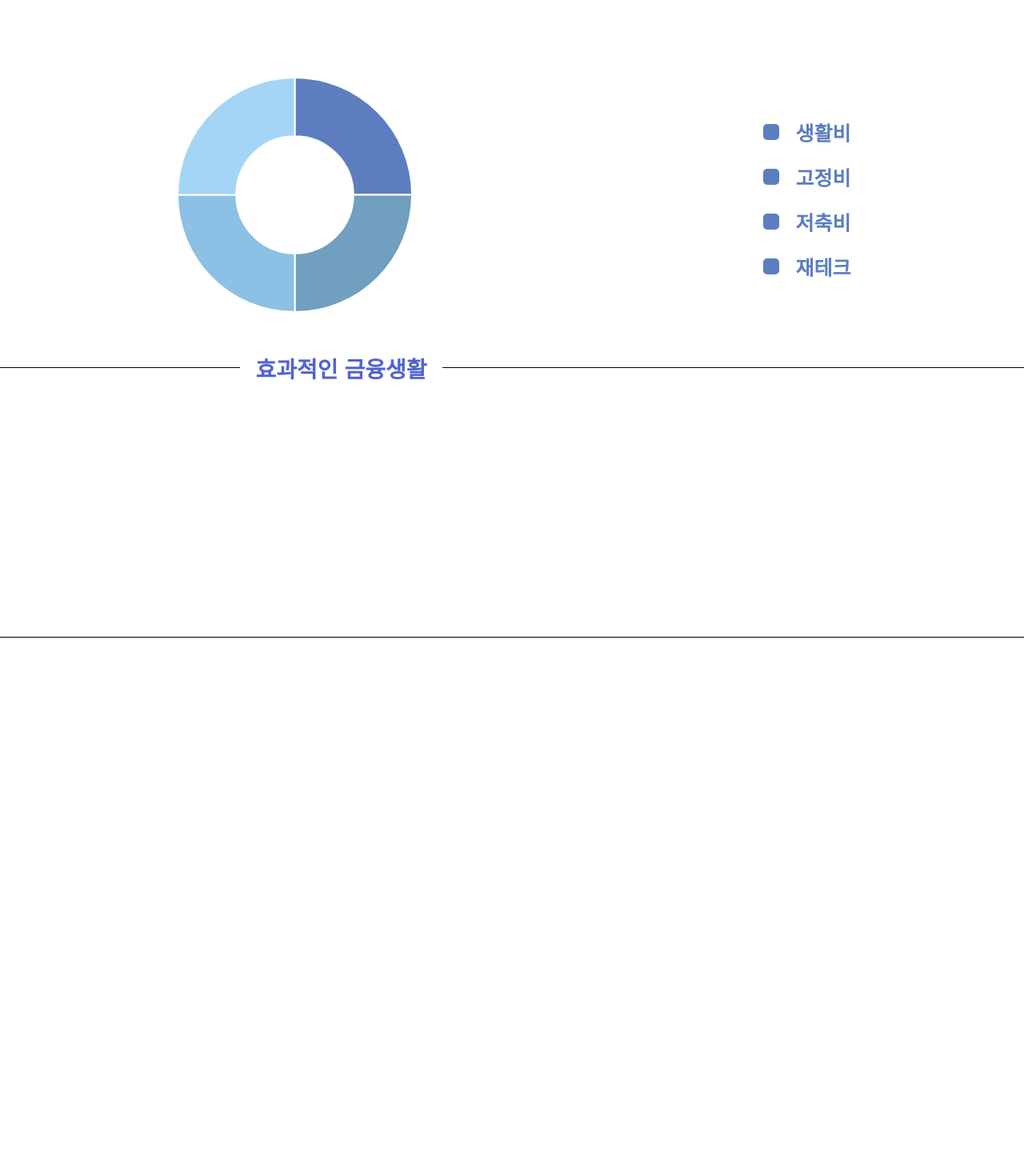
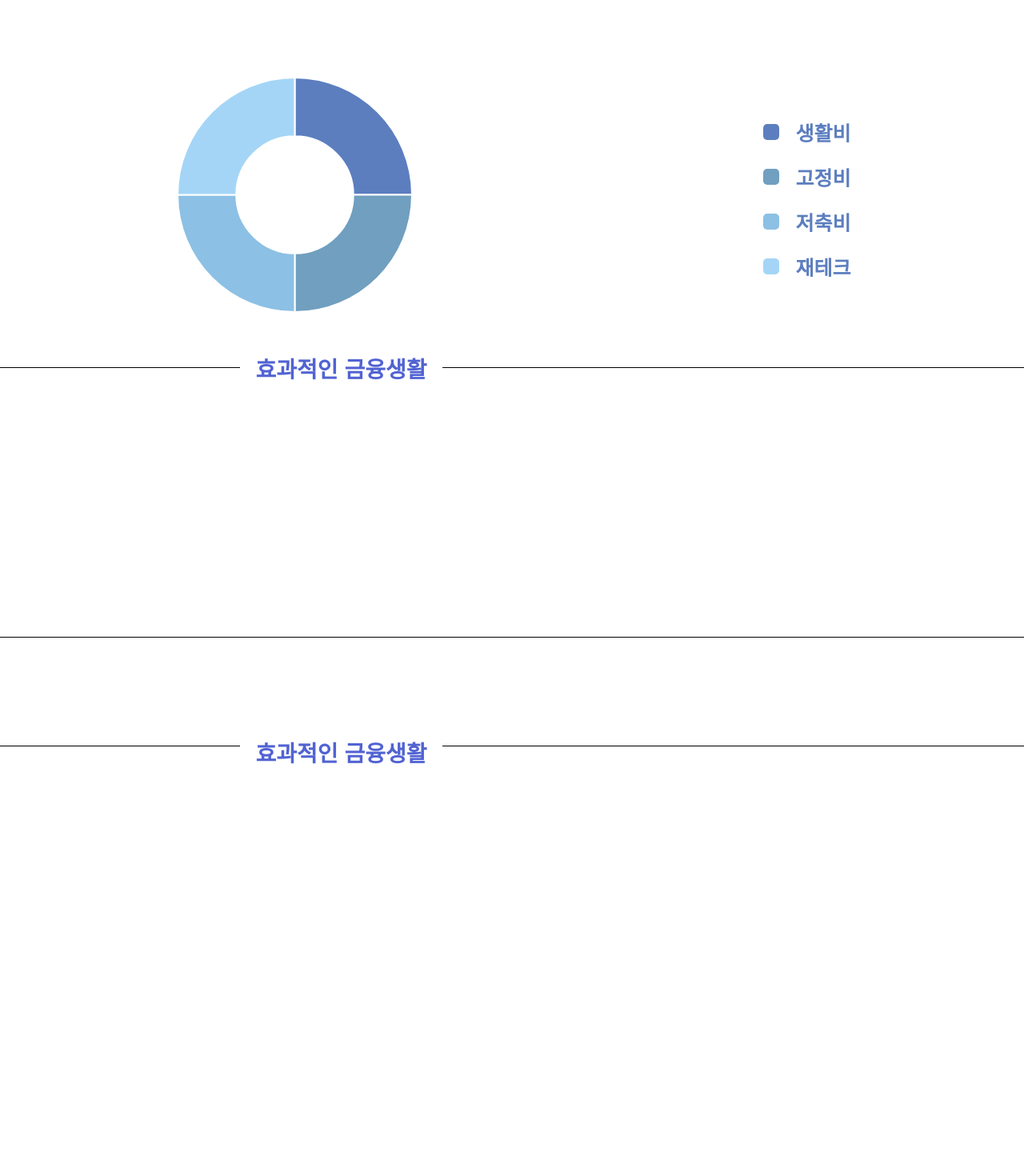
Before and after one commit to dsm-ssul/SSUL-FE, a React (Create React App) app: page /main in a window 1280 px wide. Shown: the part 80-1550 px from the top of the page at 80% size. Before the commit the page ends 927 px from the top, so only its background shows below. Built offline with nearby package versions, Linux system fonts and the light colour scheme; a web font is replaced by a local one.

Commit message:
Header 및 MainPage 수정
- Header 밑줄 없엠

```diff
--- a/src/components/Header/index.jsx
+++ b/src/components/Header/index.jsx
@@ -4,6 +4,7 @@ import * as S from "./style.js";
 
 const getNavLinkStyle = ({ isActive }) => ({
   color: isActive ? "#4F63D2" : "black",
+  textDecoration: "none",
 });
 
 function Header() {
--- a/src/pages/MainPage.jsx
+++ b/src/pages/MainPage.jsx
@@ -15,32 +15,24 @@ export const MainPage = () => {
         ],
     };
 
-    const Options = {};
+    const options = {};
+
+    const colors = ["#5C7EBF", "#709FBF", "#8CC0E4", "#A4D5F6"];
 
     return(
         <>
             <Header/>
             <MainContainer>
                 <Main>
-                    <Doughnut data={data} options={Options}></Doughnut>
+                    <Doughnut data={data} options={options}></Doughnut>
                 </Main>
                 <ListSquareContainer>
-                    <ListContainer>
-                        <Square/>
-                        <Font>생활비</Font>
-                    </ListContainer>
-                    <ListContainer>
-                        <Square/>
-                        <Font>고정비</Font>
-                    </ListContainer>
-                    <ListContainer>
-                        <Square/>
-                        <Font>저축비</Font>
-                    </ListContainer>
-                    <ListContainer>
-                        <Square/>
-                        <Font>재테크</Font>
-                    </ListContainer>
+                    {["생활비", "고정비", "저축비", "재테크"].map((label, index) => (
+                        <ListContainer key={index}>
+                            <Square color={colors[index]} />
+                            <Font>{label}</Font>
+                        </ListContainer>
+                    ))}
                 </ListSquareContainer>
             </MainContainer>
             <AnswerCenter>
@@ -53,6 +45,15 @@ export const MainPage = () => {
                         </TextBox>
                     </Answer>
                 </AnswerContainer>
+                <AnswerContainer2>
+                    <Answer2>
+                        <TextBox2>
+                            <Text>
+                                효과적인 금융생활
+                            </Text>
+                        </TextBox2>
+                    </Answer2>
+                </AnswerContainer2>
             </AnswerCenter>
         </>
     )
@@ -86,9 +87,9 @@ const Square = styled.div`
     width: 20px;
     height: 20px;
     border-radius: 5px;
-    background-color: #5C7EBF;
+    background-color: ${({ color }) => color};
     margin: 0 20px 0 0;
-`
+`;
 
 const ListContainer = styled.div`
     display: flex;
@@ -98,9 +99,10 @@ const ListContainer = styled.div`
 
 const AnswerCenter = styled.div`
     display: flex;
-    justify-content: center;
+    flex-direction: column;
+    align-items: center;
     margin: 50px;
-`
+`;
 
 const AnswerContainer = styled.div`
     width: 1478px;
@@ -132,3 +134,29 @@ const Text = styled.div`
     font-size: 28px;
     color: #5163D2;
 `;
+
+const AnswerContainer2 = styled.div`
+    margin-top: 100px;
+    width: 1478px;
+    height: 590px;
+    display: flex;
+    align-items: end;
+`;
+
+const Answer2 = styled.div`
+    width: 1478px;
+    height: 553px;
+    border: 1px solid black;
+    border-radius: 15px;
+`;
+
+const TextBox2 = styled.div`
+    position: absolute;
+    background-color: white;
+    left: 300px;
+    top: 1000px;
+    width: 253px;
+    height: 39px;
+    display: flex;
+    justify-content: center;
+`;
```
